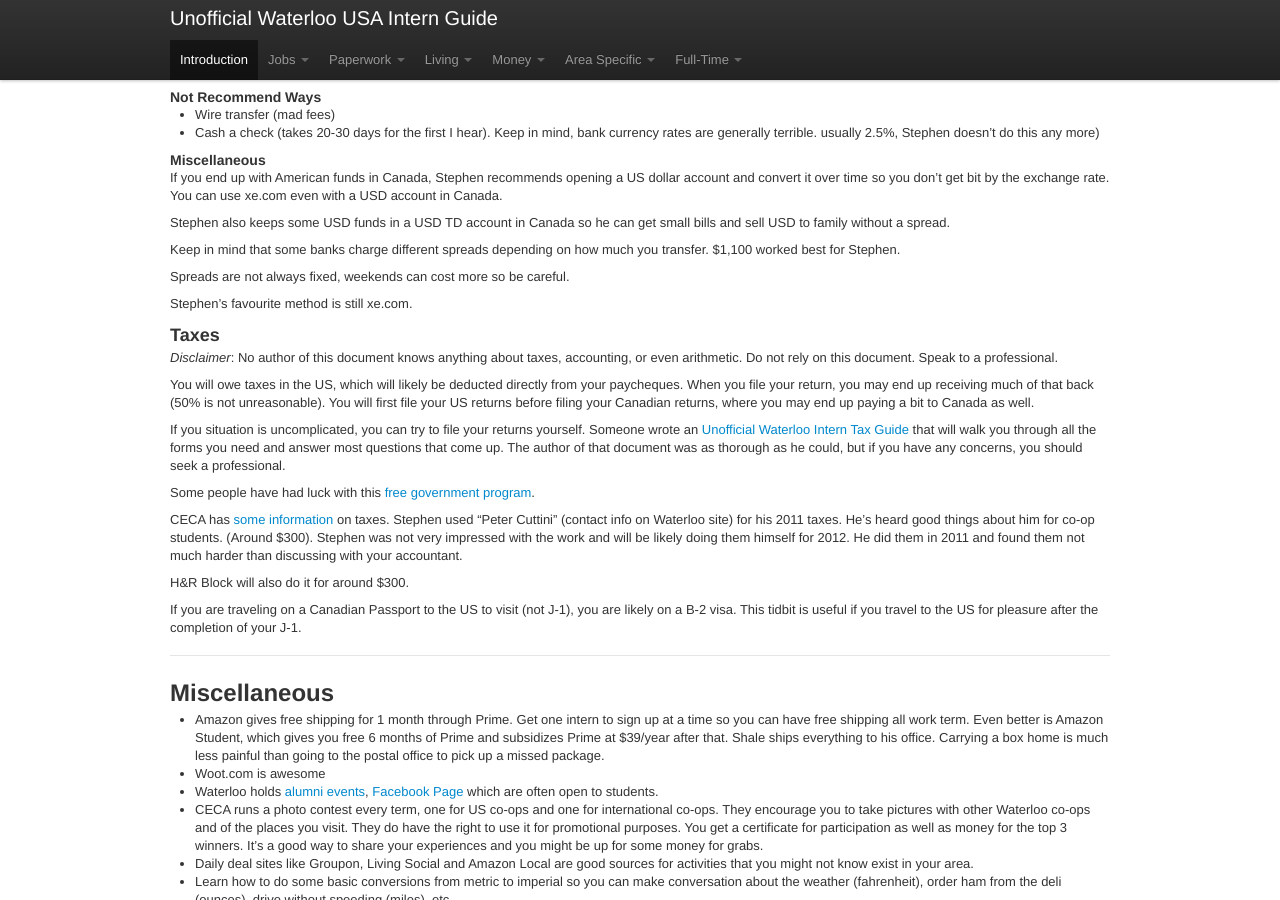
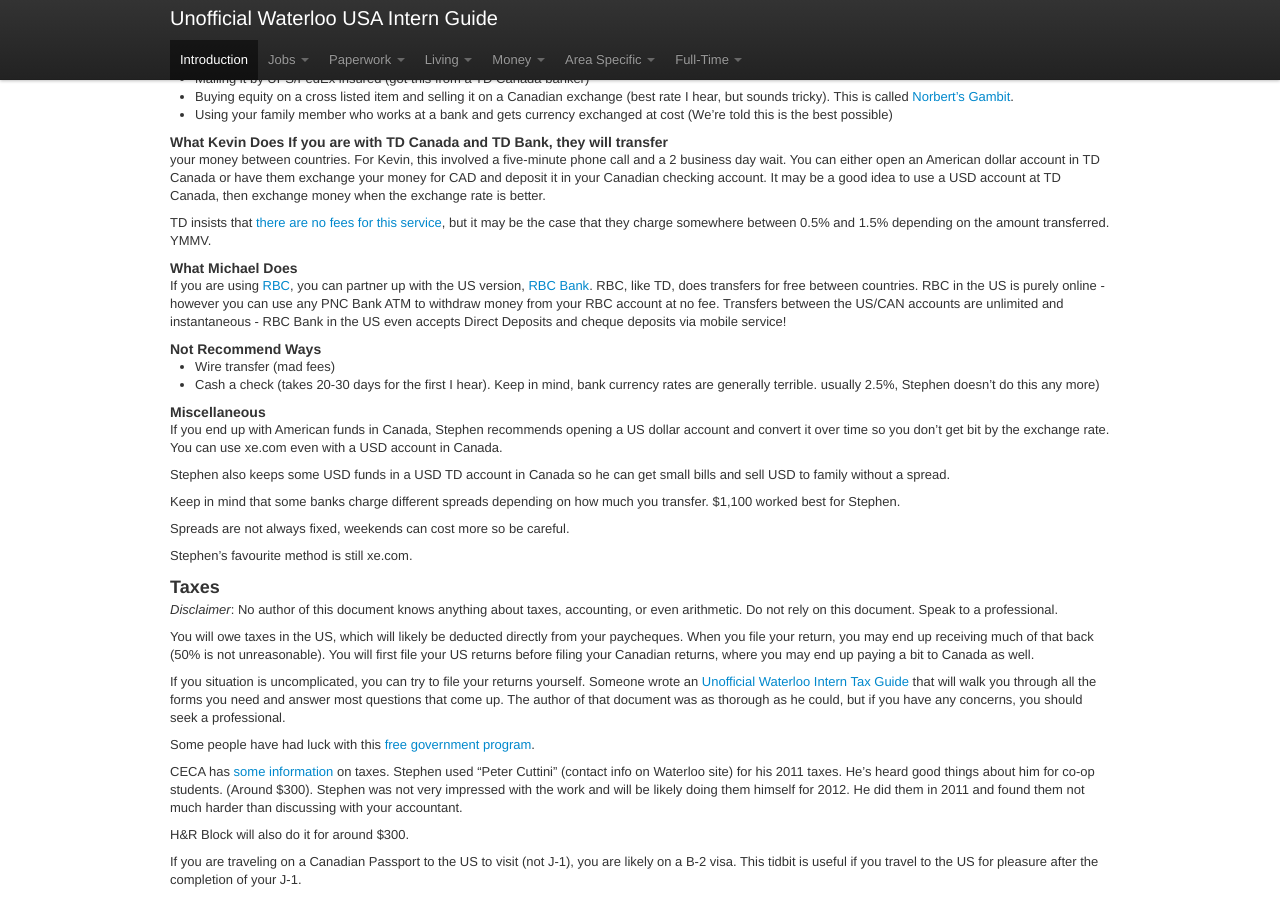
Before and after one commit to sholiday/Unofficial-Waterloo-USA-Intern-Guide, a Jekyll site: the page built from index.markdown, in a window 1280 px wide and 900 px high, scrolled down 7327 px. Built offline with Jekyll 4.4.1, drawn with Linux system fonts in a browser that asks for light colours; nearby versions of some CDN libraries; Markdown is read by kramdown in place of the engine named in the settings; some of the changed text lies outside the part shown.

Commit message:
added WIND mobile info, RBC transfer money info, and SSA Brooklyn office info

```diff
--- a/index.markdown
+++ b/index.markdown
@@ -48,6 +48,7 @@ request. I'll note you if you want to be noted.
 * [Gary Guo](http://ca.linkedin.com/pub/gary-guo/46/b0a/55b)
 * [Joshua Kalpin](http://joshuakalp.in)
 * [Kevin James](http://thekev.in)
+* [Michael Shao](http://michaelshao.com)
 * [Michael Truong](http://www.linkedin.com/in/truongmichael)
 * [Michael Tu](http://www.tuzhucheng.com)
 * [Nansen Lin](http://www.linkedin.com/pub/nansen-lin/28/6b4/92a)
@@ -218,6 +219,9 @@ promised.
 ##### [Boston / Cambridge](http://www.yelp.ca/biz/social-security-administration-cambridge-3)
 No security screening outdoors, ID check as you enter. Short waiting time and friendly service. Application process took 15 minutes and card arrived in 3 business days (was promised two weeks).
 
+##### [New York City - Brooklyn](http://www.yelp.ca/biz/social-security-administration-office-brooklyn)
+If you get there when it opens (8 AM), you can be in and out within 45 minutes. Security check on the way in - main entrance is on the side street with a small label marking "Social Security Administration Office". Quoted 10 business days to get the card.
+
 As with everything else, your mileage may vary.
 
 ---
@@ -364,6 +368,11 @@ immediately. Since they are not a big carrier most phones, e.g. iPhone, do not
 have the APN settings built in for data. The package you receive contains the
 APN settings you need. You will need to figure out how to set the settings for
 your phone.
+
+##### [WIND Mobile](http://www.windmobile.ca/usunlimited)
+A special deal offered by WIND goes like this: for $15/mo, you keep your Canadian plan (with WIND), and you get the US Unlimited Add-on; which includes unlimited data, talk/text/MMS between US/CAN numbers, and the best part, you're using the AT&T or T-Mobile network, so it'll always be connected!
+
+The cell service in Waterloo & Toronto is [pretty good too](http://www.windmobile.ca/network-and-coverage/coverage).
 
 <section id="Living-CellService-BlackBerry" />
 #### BlackBerry
@@ -601,6 +610,14 @@ checking account. It may be a good idea to use a USD account at TD Canada, then
 exchange money when the exchange rate is better.
 
 TD insists that [there are no fees for this service](http://www.tdbank.com/personal/cross-border-banking.html), but it may be the case that they charge somewhere between 0.5% and 1.5% depending on the amount transferred. YMMV.
+
+#### What Michael Does
+If you are using [RBC](http://www.rbcroyalbank.com/), you can partner up with the US version, [RBC Bank](http://www.rbcbank.com/).
+RBC, like TD, does transfers for free between countries. RBC in the US is purely online -
+however you can use any PNC Bank ATM to withdraw money from your RBC account at no fee.
+Transfers between the US/CAN accounts are unlimited and instantaneous - RBC Bank in the
+US even accepts Direct Deposits and cheque deposits via mobile service!
+
 
 #### Not Recommend Ways
 
```
